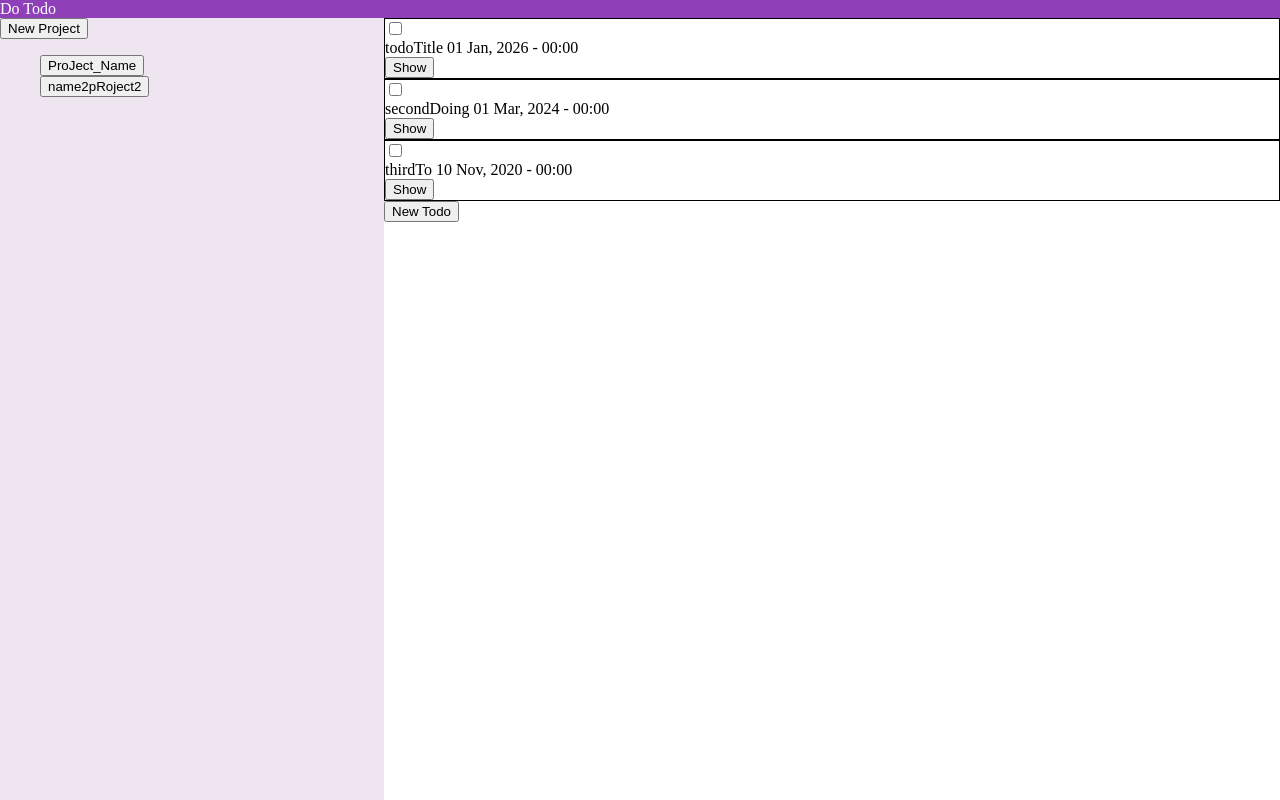
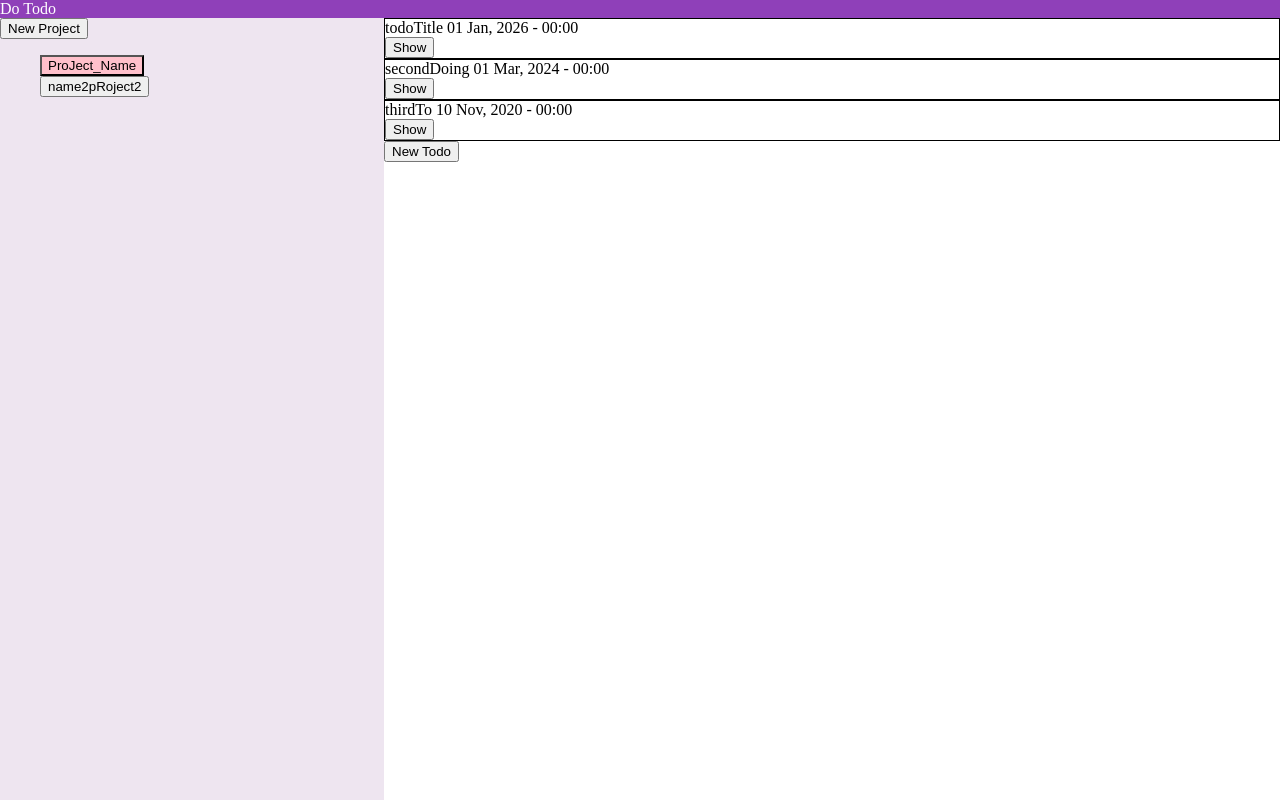
Before and after one commit to bBob21/odin-todo-list, a website built with webpack: page src/template.html in a window 1280 px wide. Both pictures are taken after a click on the button "ProJect_Name". Built offline with nearby package versions, Linux system fonts and the light colour scheme.

Commit message:
Curr project tracking and new todo works for different projects

```diff
--- a/src/index.js
+++ b/src/index.js
@@ -1,7 +1,7 @@
 import "./styles.css";
 import { Todo } from "./todo.js";
 import { Project } from "./project.js";
-import { createEventSidebar, createNewTodo, render } from "./render.js";
+import { createNewProjectDialog, createNewTodoDialog, setCurrProject, render } from "./render.js";
 
 const projectList = [];
 window.projectList = projectList;
@@ -20,6 +20,7 @@ project2.addTodo(todo4);
 projectList.push(project1, project2);
 
 let currProject = projectList[0];
-createEventSidebar(projectList);
-createNewTodo(currProject);
+console.log(projectList)
+createNewProjectDialog(projectList);
+createNewTodoDialog();
 render(projectList, currProject);
--- a/src/render.js
+++ b/src/render.js
@@ -2,7 +2,7 @@ import { Project } from "./project.js";
 import { Todo } from "./todo.js";
 import { format, parse } from "date-fns";
 
-export function createEventSidebar(projectList) {
+export function createNewProjectDialog(projectList) {
   const newProjectDialog = document.querySelector(".newProjectDialog");
   const newProjectBtn = document.querySelector(".newProjectBtn");
   const newProjectDialogSave = document.querySelector("#npSave");
@@ -17,14 +17,14 @@ export function createEventSidebar(projectList) {
   newProjectDialogSave.addEventListener("click", () => {
     let newProject = new Project(document.querySelector("#npName").value);
     projectList.push(newProject);
-    renderSideBar(projectList);
+    renderProjects(projectList);
   });
   newProjectDialogCancel.addEventListener("click", () => {
     newProjectDialog.close();
   });
 }
 
-function renderSidebar(projectList) {
+function renderProjects(projectList) {
   const sidebar = document.querySelector(".sidebar");
   const projectContainer = document.querySelector(".projectContainer");
   projectContainer.innerHTML = "";
@@ -32,8 +32,10 @@ function renderSidebar(projectList) {
     let project = document.createElement("li");
     let projectBtn = document.createElement("button");
     projectBtn.textContent = p.name;
+    projectBtn.id = p.id;
     projectBtn.addEventListener("click", () => {
-      renderInnerMain(p);
+      renderTodos(p);
+      setCurrProject(p);
     });
     project.appendChild(projectBtn);
     projectContainer.appendChild(project);
@@ -42,30 +44,35 @@ function renderSidebar(projectList) {
   sidebar.appendChild(projectContainer);
 }
 
-function renderInnerMain(currProject) {
+export function setCurrProject(selectedProject){
+    const projectContainer = document.querySelector(".projectContainer");
+    let previousProjectID = projectContainer.dataset.currProjectID;
+    if (!!previousProjectID){
+      const previousProjectDOM = document.getElementById(previousProjectID);
+      previousProjectDOM.classList.remove("currProject");
+    }
+
+    projectContainer.dataset.currProjectID = selectedProject.id;
+    const selectedProjectDOM = document.getElementById(selectedProject.id)
+    selectedProjectDOM.classList.add("currProject");
+  }
+
+function renderTodos(currProject) {
   const todoContainer = document.querySelector(".todoContainer");
   todoContainer.innerHTML = "";
   currProject.getTodoList.forEach((t) => {
     let todoBox = document.createElement("div");
     todoBox.classList.add("todoBox");
 
-    let checkbox = document.createElement("input");
-    checkbox.type = "checkbox";
-    checkbox.id = t.id;
-
-    let label = document.createElement("label");
-    label.htmlFor = t.id;
-
     let todoCard = document.createElement("div");
     todoCard.textContent = t.title + " " + format(t.dueDate, "dd MMM, yyyy - HH:mm");
-    label.appendChild(todoCard);
 
     let showTodoDialogBtn = document.createElement("button");
     showTodoDialogBtn.textContent = "Show";
     showTodoDialogBtn.addEventListener("click", () => {
       showTodoDialog(currProject, t);
     })
-    todoBox.append(checkbox, label, showTodoDialogBtn)
+    todoBox.append(todoCard, showTodoDialogBtn)
     todoContainer.appendChild(todoBox);
   });
   const newTodoBtn = document.createElement("button");
@@ -92,24 +99,23 @@ function showTodoDialog(currProject, todo){
     todoDialog.close();
   })
   todoDialogUpdate.addEventListener("click", () => {
-    console.log(dueDate.value)
     todo.title = title.value;
     todo.dueDate = dueDate.value
     todo.priority = priority.value;
     todo.description = description.value;
     todo.completion =  completion.value;
-    renderInnerMain(currProject);
+    renderTodos(currProject);
   })
   todoDialogDelete.addEventListener("click", () => {
     currProject.removeTodo(todo);
     todoDialog.close();
     console.log(currProject)
-    renderInnerMain(currProject);
+    renderTodos(currProject);
   })
   todoDialog.showModal();
 }
 
-export function createNewTodo(currProject) {
+export function createNewTodoDialog() {
   const newTodoDialog = document.querySelector(".newTodoDialog");
   const newTodoBtn = document.querySelector(".newTodoBtn");
   const newTodoDialogForm = document.querySelector(".newTodoDialog form");
@@ -123,6 +129,9 @@ export function createNewTodo(currProject) {
     newTodoDialog.showModal();
   });
   newTodoDialogForm.addEventListener("submit", () => {
+    let currProjectID = document.querySelector(".projectContainer").dataset.currProjectID;
+    let currProject = projectList.find(p => p.id == currProjectID);
+
     let title = document.querySelector("#ntTitle").value;
     let dueDate = document.querySelector("#ntDueDate").value;
     let priority = document.querySelector("#ntPriority").value;
@@ -130,7 +139,7 @@ export function createNewTodo(currProject) {
 
     let newTodo = new Todo(title, dueDate, priority, description);
     currProject.addTodo(newTodo);
-    renderInnerMain(currProject);
+    renderTodos(currProject);
   });
   newTodoDialogCancel.addEventListener("click", () => {
     newTodoDialog.close();
@@ -138,6 +147,9 @@ export function createNewTodo(currProject) {
 }
 
 export function render(projectList, currProject) {
-  renderSidebar(projectList);
-  renderInnerMain(currProject);
+  renderProjects(projectList);
+
+  setCurrProject(currProject);
+  renderTodos(currProject);
+
 }
--- a/src/styles.css
+++ b/src/styles.css
@@ -31,3 +31,7 @@ html, body{
 .todoBox{
     border:1px solid black;
 }
+
+.currProject{
+    background-color:pink;
+}
--- a/src/template.html
+++ b/src/template.html
@@ -46,7 +46,7 @@
             </form>
           </dialog>
           <dialog class="todoDialog">
-            <p>Create new todo</p>
+            <p>Edit current todo</p>
             <form method="dialog">
               <label for="tTitle">Title:</label>
               <input id="tTitle" type="text" required />
```
